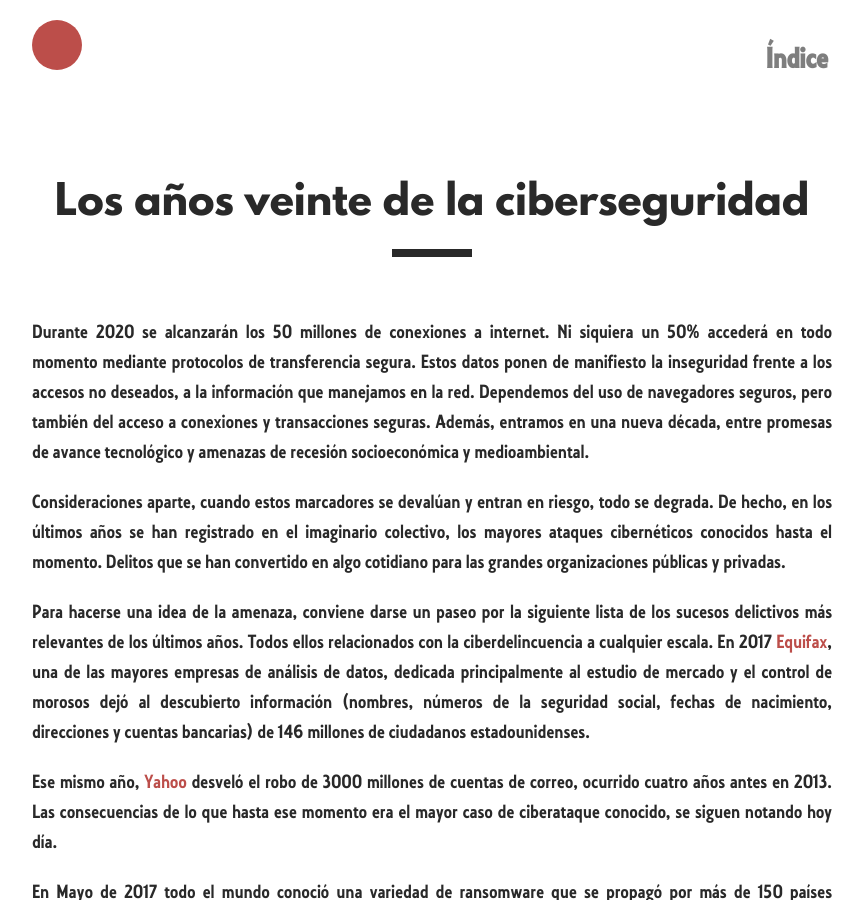
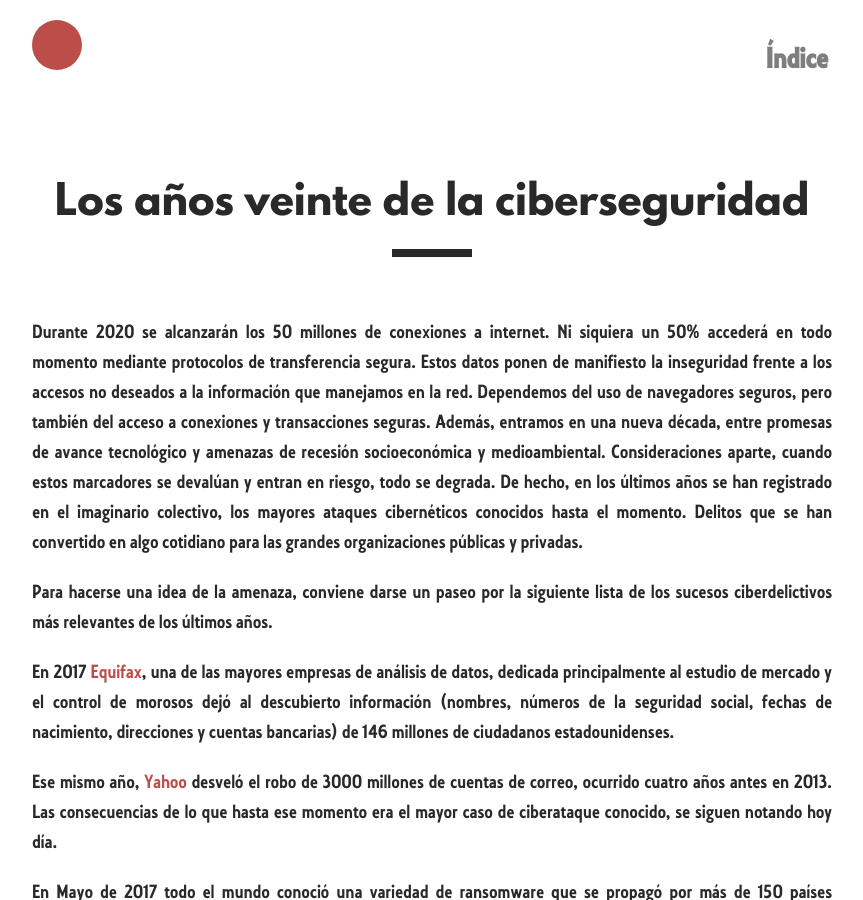
Before and after one commit to Rocmpr/blog, a Jekyll site: the page built from _posts/2019-12-07-Los años veinte de la ciberseguridad.md, in a window 1280 px wide and 900 px high. Shown: the whole window, without its empty margins (208-1071 px from the left). Built offline with Jekyll 4.4.1, drawn with Linux system fonts in a browser that asks for light colours; our own code applies the rules of GitHub Pages for plain Markdown files.

Commit message:
Update 2019-12-07-Los años veinte de la ciberseguridad.md

```diff
--- a/_posts/2019-12-07-Los años veinte de la ciberseguridad.md
+++ b/_posts/2019-12-07-Los años veinte de la ciberseguridad.md
@@ -1,8 +1,7 @@
-Durante 2020 se alcanzarán los 50 millones de conexiones a internet. Ni siquiera un 50% accederá en todo momento mediante protocolos de transferencia segura. Estos datos ponen de manifiesto la inseguridad frente a los accesos no deseados, a la información que manejamos en la red. Dependemos del uso de navegadores seguros, pero también del acceso a conexiones y transacciones seguras. Además, entramos en una nueva década, entre promesas de avance tecnológico y amenazas de recesión socioeconómica y medioambiental.
+Durante 2020 se alcanzarán los 50 millones de conexiones a internet. Ni siquiera un 50% accederá en todo momento mediante protocolos de transferencia segura. Estos datos ponen de manifiesto la inseguridad frente a los accesos no deseados a la información que manejamos en la red. Dependemos del uso de navegadores seguros, pero también del acceso a conexiones y transacciones seguras. Además, entramos en una nueva década, entre promesas de avance tecnológico y amenazas de recesión socioeconómica y medioambiental. Consideraciones aparte, cuando estos marcadores se devalúan y entran en riesgo, todo se degrada. De hecho, en los últimos años se han registrado en el imaginario colectivo, los mayores ataques cibernéticos conocidos hasta el momento. Delitos que se han convertido en algo cotidiano para las grandes organizaciones públicas y privadas.
 
-Consideraciones aparte, cuando estos marcadores se devalúan y entran en riesgo, todo se degrada. De hecho, en los últimos años se han registrado en el imaginario colectivo, los mayores ataques cibernéticos conocidos hasta el momento. Delitos que se han convertido en algo cotidiano para las grandes organizaciones públicas y privadas.
+Para hacerse una idea de la amenaza, conviene darse un paseo por la siguiente lista de los sucesos ciberdelictivos más relevantes de los últimos años.
 
-Para hacerse una idea de la amenaza, conviene darse un paseo por la siguiente lista de los sucesos delictivos más relevantes de los últimos años. Todos ellos relacionados con la ciberdelincuencia a cualquier escala.
 En 2017 [Equifax](https://www.cnet.com/news/equifaxs-data-breach-by-the-numbers-the-full-breakdown/){:target="_blank"}, una de las mayores empresas de análisis de datos, dedicada principalmente al estudio de mercado y el control de morosos dejó al descubierto información (nombres, números de la seguridad social, fechas de nacimiento, direcciones y cuentas bancarias) de 146 millones de ciudadanos estadounidenses.
 
 Ese mismo año, [Yahoo](https://www.cnet.com/news/yahoo-announces-all-3-billion-accounts-hit-in-2013-breach/){:target="_blank"} desveló el robo de 3000 millones de cuentas de correo, ocurrido cuatro años antes en 2013. Las consecuencias de lo que hasta ese momento era el mayor caso de ciberataque conocido, se siguen notando hoy día.
```
